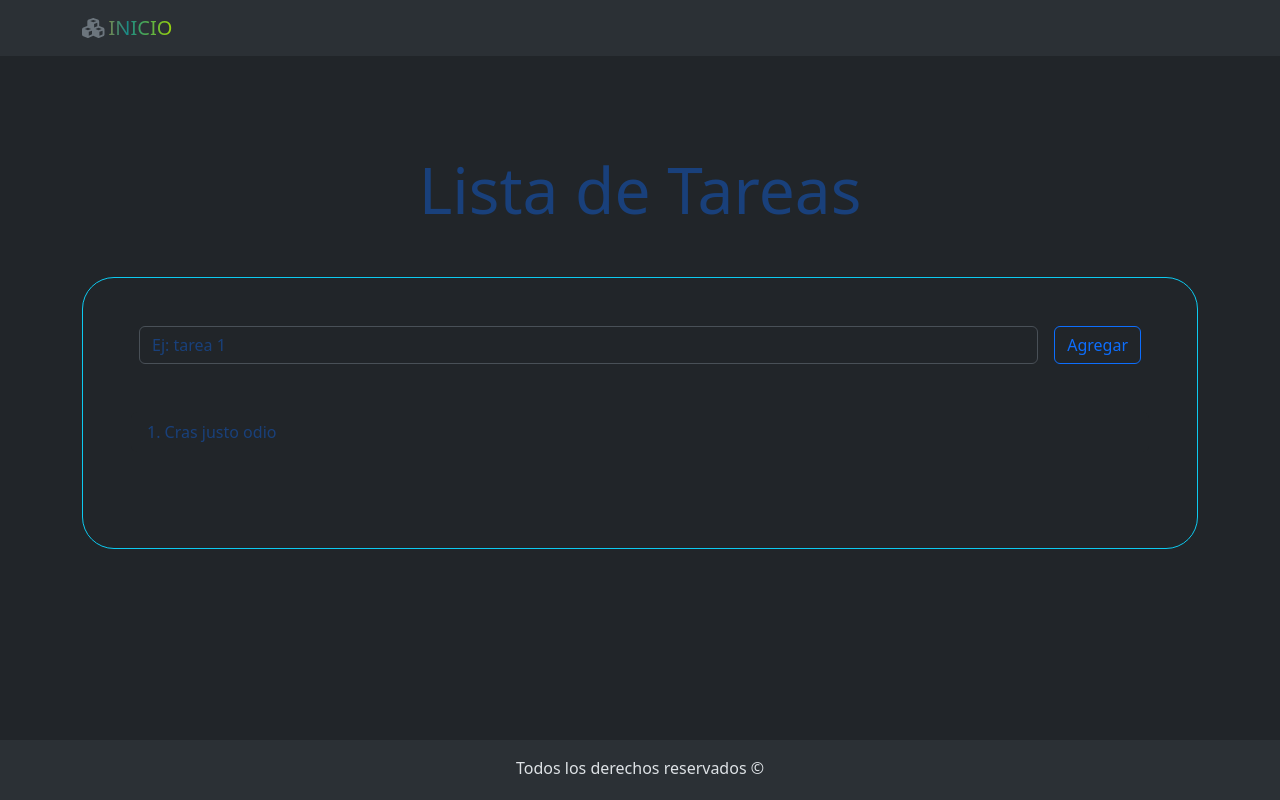
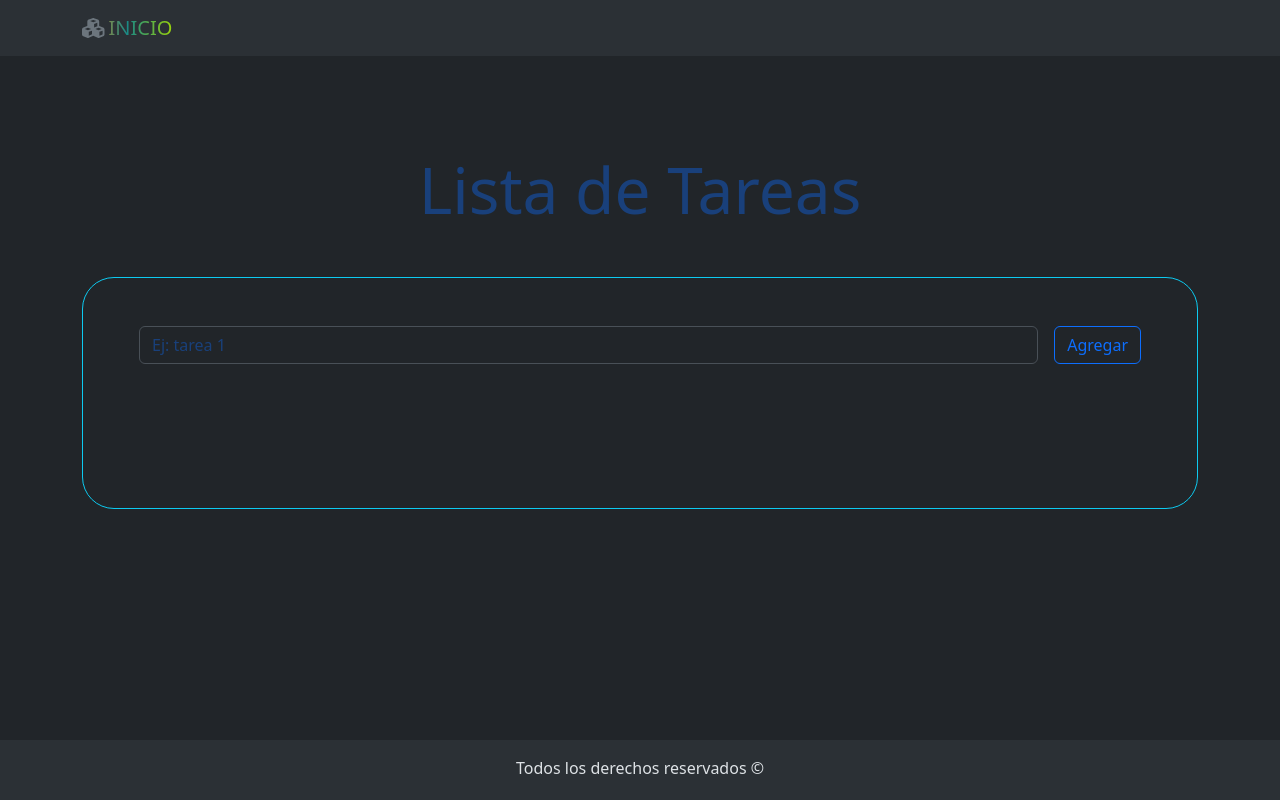
Before and after one commit to penguinEm/tp6Ejercicio5, a React (Vite) app: page / in a window 1280 px wide. Built offline with nearby package versions, Linux system fonts and the light colour scheme.

Commit message:
En el componete LisTarea mapeamos el array enviado mediante props de su padre FormularioTarea, para dibujar cada elemento segunda la logitud del array

```diff
--- a/src/components/FormularioTareas.jsx
+++ b/src/components/FormularioTareas.jsx
@@ -34,7 +34,7 @@ const FormularioTareas = () => {
           </Button>
         </Form.Group>
       </Form>
-      <ListaTareas></ListaTareas>
+      <ListaTareas arrayTareas={arrayTareas}></ListaTareas>
     </section>
   );
 };
--- a/src/components/ListaTareas.jsx
+++ b/src/components/ListaTareas.jsx
@@ -1,10 +1,12 @@
 import { ListGroup } from "react-bootstrap";
 import ItemTarea from "./ItemTarea";
 
-const ListaTareas = () => {
+const ListaTareas = (props) => {
   return (
     <ListGroup as="ol" numbered className="my-5">
-      <ItemTarea></ItemTarea>
+      {props.arrayTareas.map((elementoArray, posicionArray) => (
+        <ItemTarea key={posicionArray}></ItemTarea>
+      ))}
     </ListGroup>
   );
 };
```
